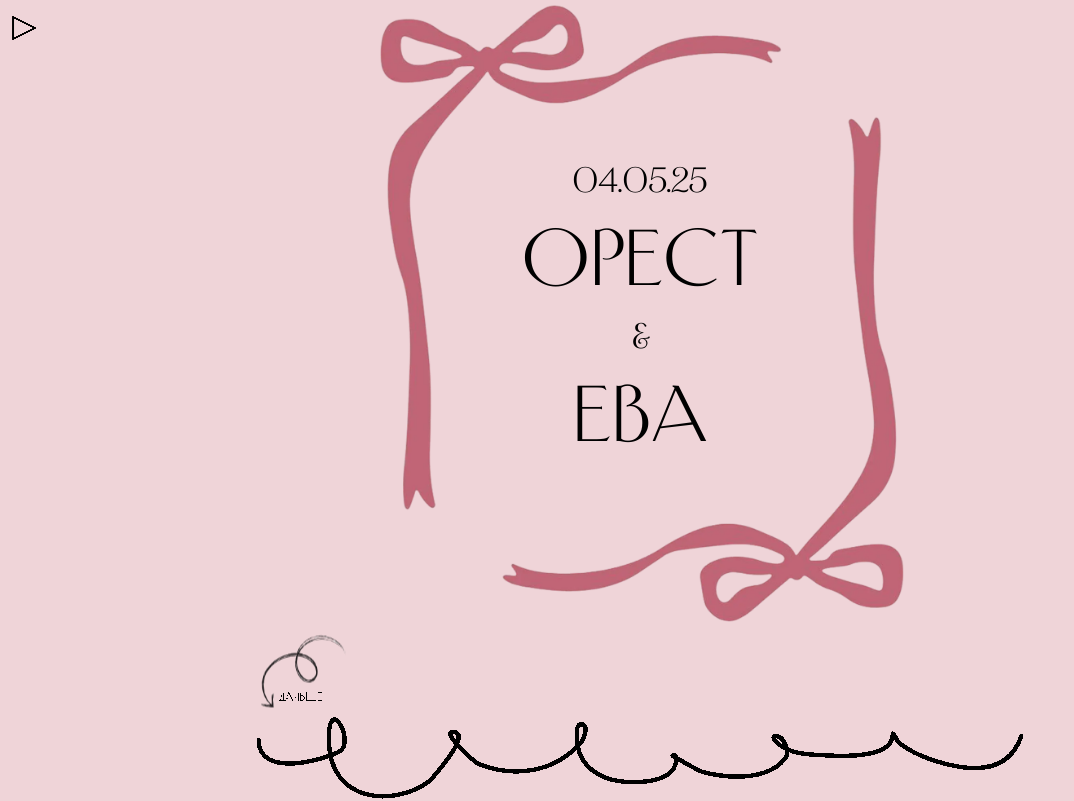
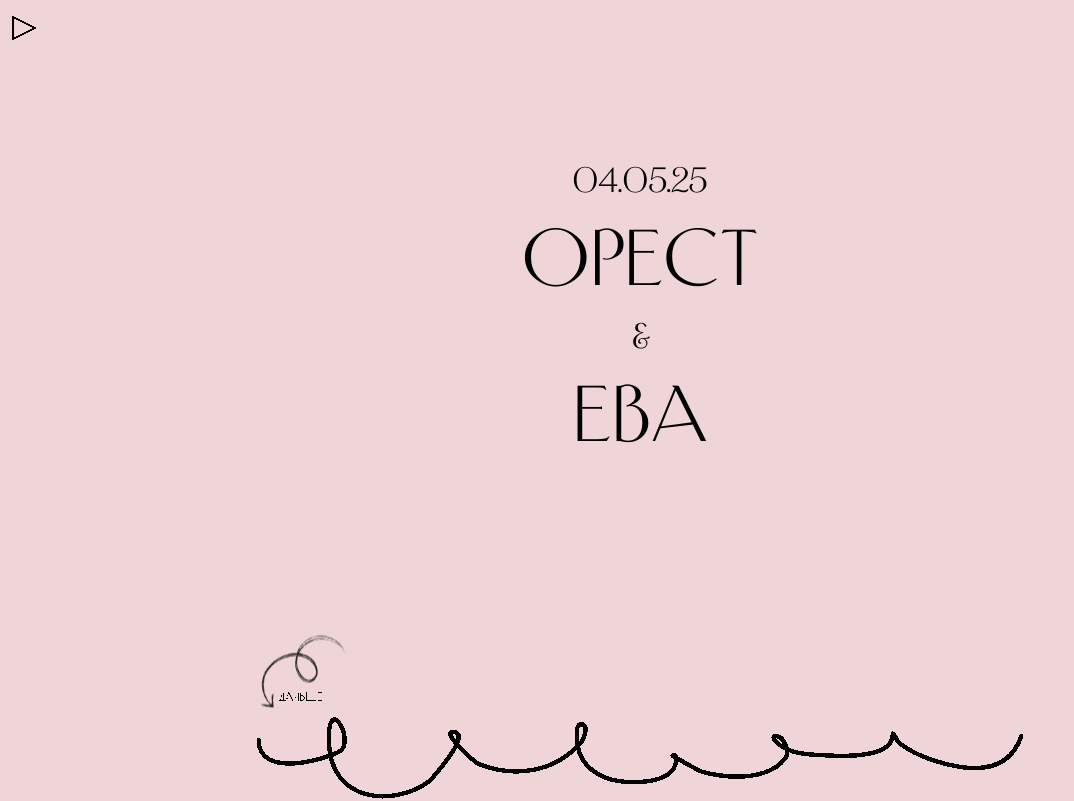
Before and after one commit to trxsh-coding/wedding-app.github.io, a React (Vite) app: page / in a window 1280 px wide. Shown: the top 801 px of the page, without its empty margins (0-1074 px from the left). Built offline with nearby package versions, Linux system fonts and the light colour scheme.

Commit message:
Фикс иконок

```diff
--- a/src/atoms/Container/Container.tsx
+++ b/src/atoms/Container/Container.tsx
@@ -47,7 +47,7 @@ export const Container = ({
     <div
       className={mergeClassname(
         'bg-center container-item flex-col',
-        'relative h-[100vh] lg:max-w-[768px] w-full flex justify-center items-center',
+        'relative min-h-screen lg:max-w-[768px] w-full flex justify-center items-center',
         className
       )}
     >
--- a/src/atoms/Preview/Preview.tsx
+++ b/src/atoms/Preview/Preview.tsx
@@ -1,4 +1,3 @@
-import Bg from '@/assets/images/bg.webp';
 import { Container } from '@/atoms/Container';
 import { Typography } from '@/components/Typography';
 
@@ -16,10 +15,7 @@ export const Preview = ({ isDesktop, scrollToNext }: PreviewProps) => {
       withDivider={isDesktop}
       onArrowClick={scrollToNext}
     >
-      <div
-        className="bg-contain bg-center h-full w-full bg-no-repeat flex flex-col justify-center items-center"
-        style={{ backgroundImage: `url(${Bg})` }}
-      >
+      <div className="bg-contain bg-center h-full w-full bg-no-repeat flex flex-col justify-center items-center">
         <Typography view="body">04.05.25</Typography>
         <Typography view="heading1">Орест</Typography>
         <Typography view="body">&</Typography>
--- a/src/components/Form/Form.tsx
+++ b/src/components/Form/Form.tsx
@@ -25,7 +25,7 @@ export const Form = ({ scrollToNext }: FormProps) => {
   const [attendance, setAttendance] = React.useState<string | null>(null);
   const [transfer, setTransfer] = React.useState<string | null>(null);
   const [kidsInfo, setKidsInfo] = React.useState('');
-  const [withKids, setWithKids] = React.useState(transferOptions[1]);
+  const [withKids, setWithKids] = React.useState('');
 
   const message = React.useMemo(() => {
     return `Присутствие: ${attendance}\nНапитки: ${selectedDrinks.join(', ')}\nТрансфер: ${transfer}\nДети: ${kidsInfo}`;
```
